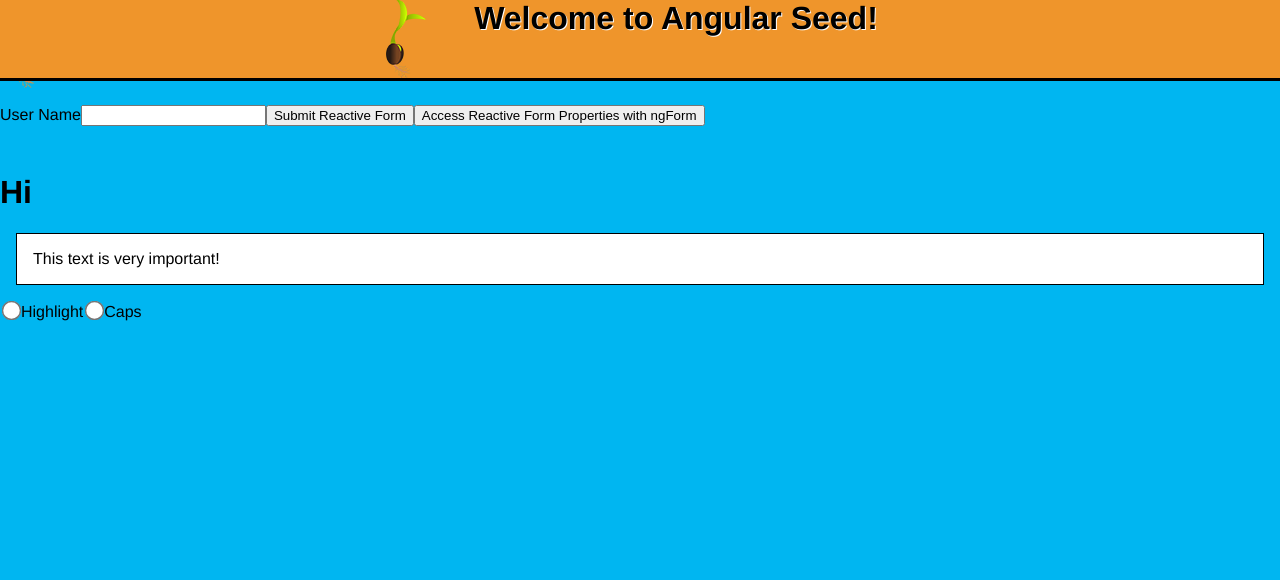
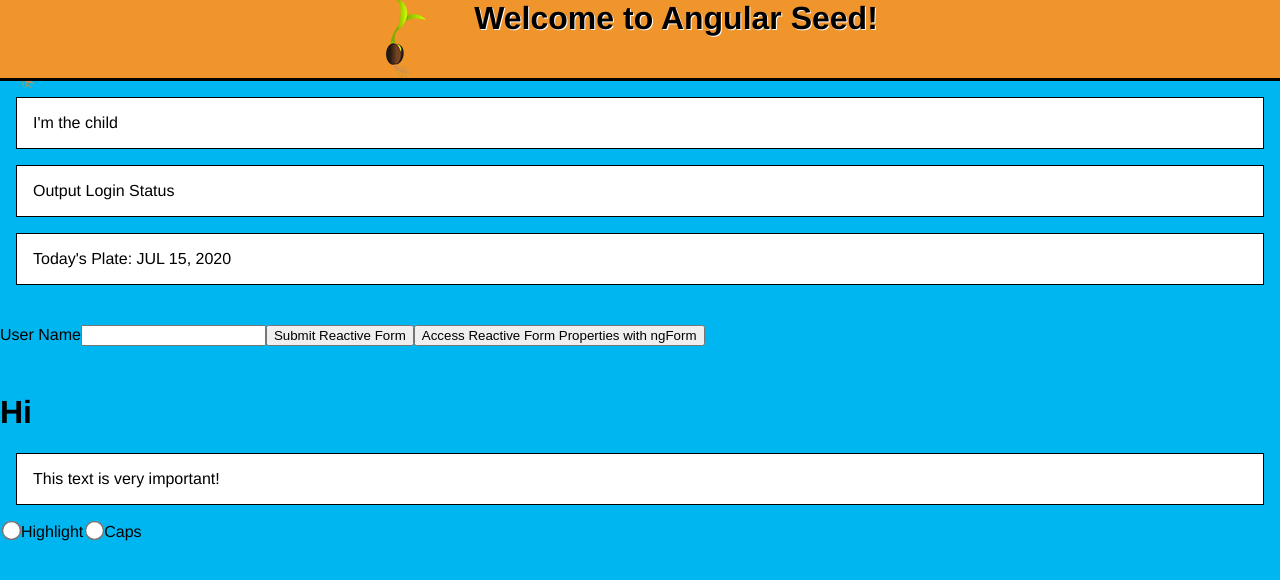
Before and after one commit to kevinruse/angular-v10-seed-code, an Angular app: page / in a window 1280 px wide. Shown: the top 580 px of the page. Built offline with nearby package versions, Linux system fonts and the light colour scheme.

Commit message:
guided exercise using a built-in pipe

```diff
--- a/src/app/app.component.html
+++ b/src/app/app.component.html
@@ -1,5 +1,6 @@
 <div>
     <app-header [user]="user"></app-header>
+    <app-child></app-child>
     <app-login></app-login>
   <!--  <img src="assets/images/apple.png" status="You need to eat two more servings of fruit">
     <section *ngIf="!user.registered">
--- a/src/app/child/child.component.html
+++ b/src/app/child/child.component.html
@@ -1,4 +1,5 @@
 <p>I'm the child</p>
 <p (click)="loginOutput(true)">Output Login Status</p>
+<p>Today's Plate: {{ todaysPlate | date | uppercase }}</p>
 <!--<input type="text" (change)="true" #templateVar>-->
 <!--{{templateVar.value}}-->
--- a/src/app/child/child.component.ts
+++ b/src/app/child/child.component.ts
@@ -6,6 +6,8 @@
   styleUrls: ['./child.component.css']
 })
 export class ChildComponent implements OnInit {
+
+  todaysPlate: Date = new Date();
 
   fruitStatus: number = 0;
 
```
